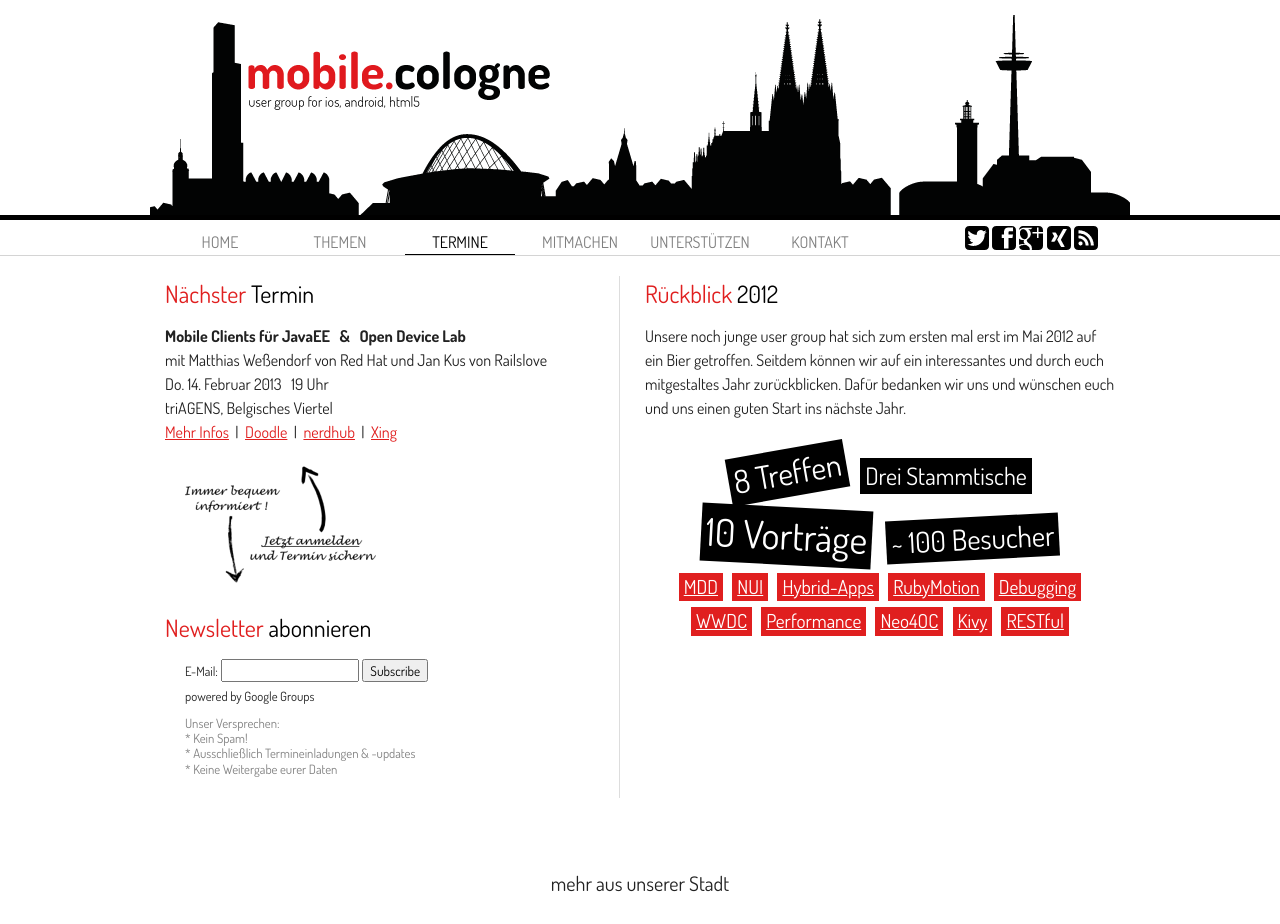
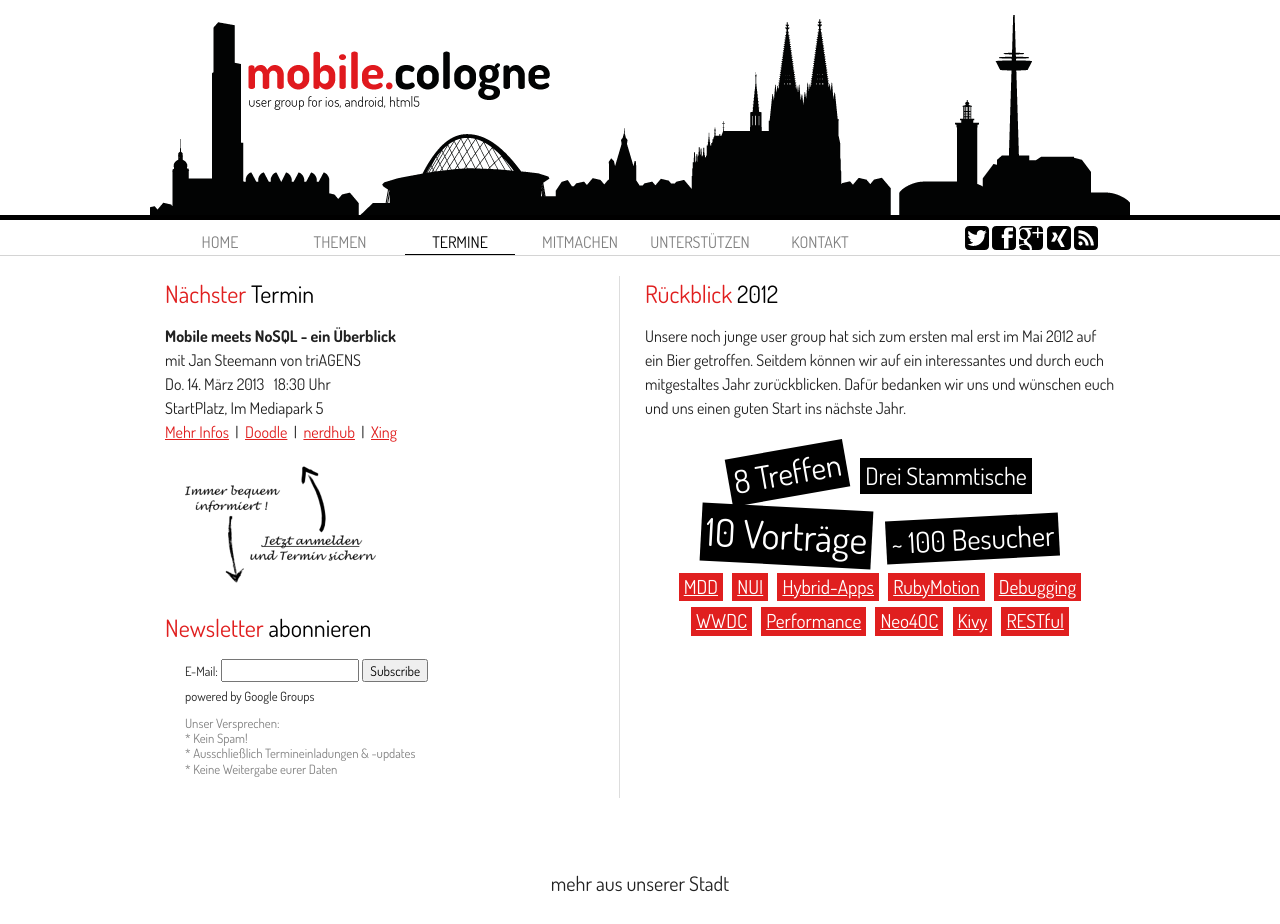
Before and after one commit to mobilecgn/mobilecgn.github.com, a Jekyll site: the page built from index.html, in a window 1280 px wide, cut to the strip 0-924 px from the top of the page. Built offline with Jekyll 4.4.1, drawn with Linux system fonts in a browser that asks for light colours.

```diff
--- a/_posts/2013/2013-03-14-vortragsabend.html
+++ b/_posts/2013/2013-03-14-vortragsabend.html
@@ -40,7 +40,7 @@ nerdhub: http://www.nerdhub.de/events/105-mobile-cologne/dates/1137
 	<div class="span-13 last">Kleine Verlosung</div>
 	<div class="span-2">18:45 Uhr</div>
 	<div class="span-13 last">
-		[Talk] Mobile meets NoSQL - ein Überblick, <a href="https://twitter.com/steemann" target="_blank">Jan Steemann</a>, triagens<br/>
+		[Talk] Mobile meets NoSQL - ein Überblick, <a href="https://twitter.com/steemann" target="_blank">Jan Steemann</a>, triAGENS<br/>
 	</div>
 	<div class="span-2">danach</div>
 	<div class="span-13 last">Diskutieren, austauschen, Bier trinken, etc.</div>
--- a/index.html
+++ b/index.html
@@ -62,15 +62,15 @@ title: user group for ios, android, html5
 		<div class="span-11 colborder">
 			<h2>Nächster <span class="loud">Termin</span></h2>
 			<div>
-				<strong>Mobile Clients für JavaEE &nbsp; & &nbsp; Open Device Lab</strong><br/>
-				mit Matthias Weßendorf von Red Hat und Jan Kus von Railslove<br/>
+				<strong>Mobile meets NoSQL - ein Überblick</strong><br/>
+				mit Jan Steemann von triAGENS<br/>
 
-				Do. 14. Februar 2013 &nbsp; 19&nbsp;Uhr<br/>
-				triAGENS, Belgisches Viertel<br/>
-				<a href="/2013-02-14-vortragsabend.html">Mehr Infos</a> &nbsp;|&nbsp;
-				<a href="http://doodle.com/8wre4sbm7mrxdddi" target="_blank">Doodle</a> &nbsp;|&nbsp;
-				<a href="http://www.nerdhub.de/events/105-mobile-cologne/dates/1136">nerdhub</a> &nbsp;|&nbsp;
-				<a href="https://www.xing.com/events/-1156650" target="_blank">Xing</a>
+				Do. 14. März 2013 &nbsp; 18:30&nbsp;Uhr<br/>
+				StartPlatz, Im Mediapark 5<br/>
+				<a href="/2013-03-14-vortragsabend.html">Mehr Infos</a> &nbsp;|&nbsp;
+				<a href="http://www.doodle.com/qgmxewqruxqkzegz" target="_blank">Doodle</a> &nbsp;|&nbsp;
+				<a href="http://www.nerdhub.de/events/105-mobile-cologne/dates/1137">nerdhub</a> &nbsp;|&nbsp;
+				<a href="https://www.xing.com/events/-1199695" target="_blank">Xing</a>
 			</div>
 
 			<img src="/static/images/marker-5.png" alt="Jetzt Termin sichern!" width="193" height="120"
```
Also changed, not shown: termine.html (+16 -17 lines).
